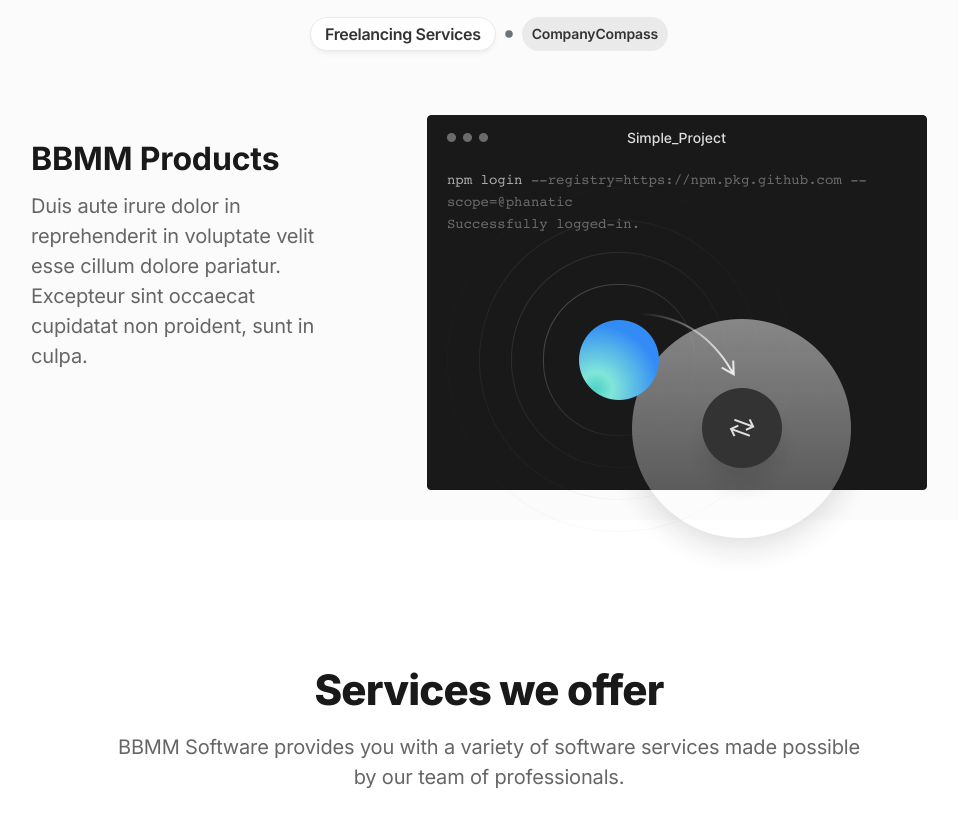
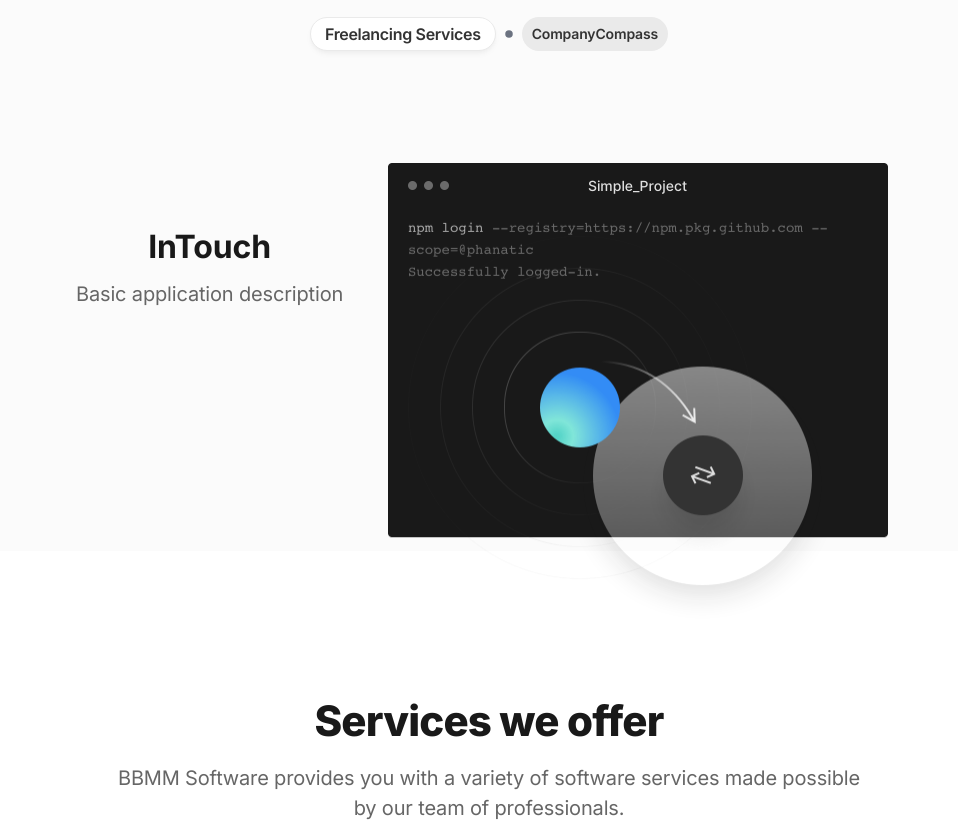
Before and after one commit to BBMM-Software/bbmm-portal, a Next.js app: page / in a window 1280 px wide. Shown: the part 1141-1962 px from the top of the page, without its empty margins (151-1109 px from the left). Built offline with nearby package versions, Linux system fonts and the light colour scheme.

Commit message:
animations

```diff
--- a/components/features.tsx
+++ b/components/features.tsx
@@ -4,17 +4,44 @@ import { useState, useRef, useEffect } from "react";
 import { Transition } from "@headlessui/react";
 import Image from "next/image";
 import FeaturesBg from "@/public/images/features-bg.png";
-import FeaturesElement from "@/public/images/features-element.png";
-import Carousel from "./utils/carousel";
 
 const TABS_TEXTS = [
 	"Duis aute irure dolor in reprehenderit in voluptate velit esse cillum dolore pariatur. Excepteur sint occaecat cupidatat non proident, sunt in culpa.",
 	"Lorem ipsum dolor sit amet, consectetur adipiscing elit. Aenean semper porttitor nulla, et porttitor neque. Proin ac vehicula eros. Vivamus odio risus.",
 ];
 
+interface Project {
+	title: string; // Project Name
+	description: string; // Project Description
+	gifs: Array<string>; // gifs
+	dev: {
+		time: string; // dev time
+		request: string; // what did the client requested
+		provided?: string; // what the client provided
+		delivered: string; // what we delivered
+		techStack: Array<string>; // technologies used
+	};
+}
+
+const PROJECTS: Project[] = [
+	{
+		title: "InTouch",
+		description: "Basic application description",
+		gifs: [" ", " "],
+		dev: {
+			time: "2 days",
+			request: "An application that can do X Stuff",
+			provided: "Figma design and also some stuff",
+			delivered: "Delivered a powerful app",
+			techStack: ["tech1", "tech2"],
+		},
+	},
+];
+
 export default function Features() {
 	const [tab, setTab] = useState<number>(1);
 	const [tabContent, setTabContent] = useState(TABS_TEXTS[0]);
+	const [project, setProject] = useState<Project>(PROJECTS[0]);
 
 	const tabs = useRef<HTMLDivElement>(null);
 
@@ -94,7 +121,7 @@ export default function Features() {
 
 					{/* Section content */}
 					<div className="md:grid md:grid-cols-12 md:gap-6">
-						<div className="col-span-1 flex justify-center pb-5">
+						<div className="xs:hidden sm:flex col-span-1 justify-center pb-5">
 							<button
 								type="button"
 								className="pe-5 mb-5 cursor-pointer"
@@ -117,26 +144,14 @@ export default function Features() {
 							</button>
 						</div>
 						{/* Content */}
-						<div
-							className="max-w-xl md:max-w-none md:w-full mx-auto md:col-span-4 lg:col-span-4 md:mt-6"
-							data-aos="fade-right"
-						>
-							<div className="md:pr-4 lg:pr-12 xl:pr-16 mb-8">
-								<h3 className="h3 mb-3">BBMM Products</h3>
-								<p className="text-xl text-gray-600">
-									{tabContent}
-								</p>
-							</div>
-						</div>
 
 						{/* Tabs items */}
-						<div className="max-w-xl md:max-w-none md:w-full mx-auto md:col-span-6 lg:col-span-6 mb-8 md:mb-0 flex items-center justify-center">
-							<div className="transition-all">
 						<div
-									className="relative flex flex-col text-center lg:text-right ak"
-									data-aos="zoom-y-out"
-									ref={tabs}
+							className="transition-all col-span-10"
+							style={{ height: "500px" }}
 						>
+							<div className="relative">
+								<div ref={tabs}>
 									{/* Item 1 */}
 									<Transition
 										show={tab === 1}
@@ -151,14 +166,28 @@ export default function Features() {
 										beforeEnter={() => heightFix()}
 										unmount={false}
 									>
-										<div className="relative inline-flex flex-col">
+										<div className="absolute grid grid-cols-12 mt-12">
+											<div
+												className="xs:col-span-12 sm:col-span-5 flex sm:mt-16 xs:text-center"
+												data-aos="fade-right"
+											>
+												<div className="mb-8 w-full">
+													<h3 className="h3 mb-3">
+														{project.title}
+													</h3>
+													<p className="text-xl text-gray-600">
+														{project.description}
+													</p>
+												</div>
+											</div>
+											<div className="xs:col-span-12 sm:col-span-7 flex justify-center items-center">
 												<Image
-												className="md:max-w-none mx-auto rounded"
 													src={FeaturesBg}
 													width={500}
 													height="462"
 													alt="Features bg"
 												/>
+											</div>
 										</div>
 									</Transition>
 
@@ -176,20 +205,35 @@ export default function Features() {
 										beforeEnter={() => heightFix()}
 										unmount={false}
 									>
-										<div className="relative inline-flex flex-col">
+										<div className="absolute grid grid-cols-12 mt-12">
+											<div
+												className="xs:col-span-12 sm:col-span-5 flex sm:mt-16 xs:text-center"
+												data-aos="fade-right"
+											>
+												<div className="mb-8 w-full">
+													<h3 className="h3 mb-3">
+														CompanyCompass
+													</h3>
+													<p className="text-xl text-gray-600">
+														Some Description for
+														this one
+													</p>
+												</div>
+											</div>
+											<div className="xs:col-span-12 sm:col-span-7 flex justify-center items-center">
 												<Image
-												className="md:max-w-none mx-auto rounded"
 													src={FeaturesBg}
 													width={500}
 													height="462"
 													alt="Features bg"
 												/>
 											</div>
+										</div>
 									</Transition>
 								</div>
 							</div>
 						</div>
-						<div className="col-span-1 flex justify-center pb-5">
+						<div className="xs:hidden sm:flex col-span-1 items-center justify-center pb-5">
 							<button
 								type="button"
 								className="px-4 mb-5 cursor-pointer"
--- a/tailwind.config.js
+++ b/tailwind.config.js
@@ -6,6 +6,22 @@ module.exports = {
     './components/**/*.{js,ts,jsx,tsx}',
   ],
   theme: {
+    screens: {
+      'xs': '300px',
+      'sm': '640px',
+      // => @media (min-width: 640px) { ... }
+
+      'md': '768px',
+      // => @media (min-width: 768px) { ... }
+
+      'lg': '1024px',
+      // => @media (min-width: 1024px) { ... }
+
+      'xl': '1280px',
+      // => @media (min-width: 1280px) { ... }
+
+      '2xl': '1536px'
+    },
     extend: {
       colors: {
         gray: {
```
Lines whose indentation alone changed are shown as unchanged.
